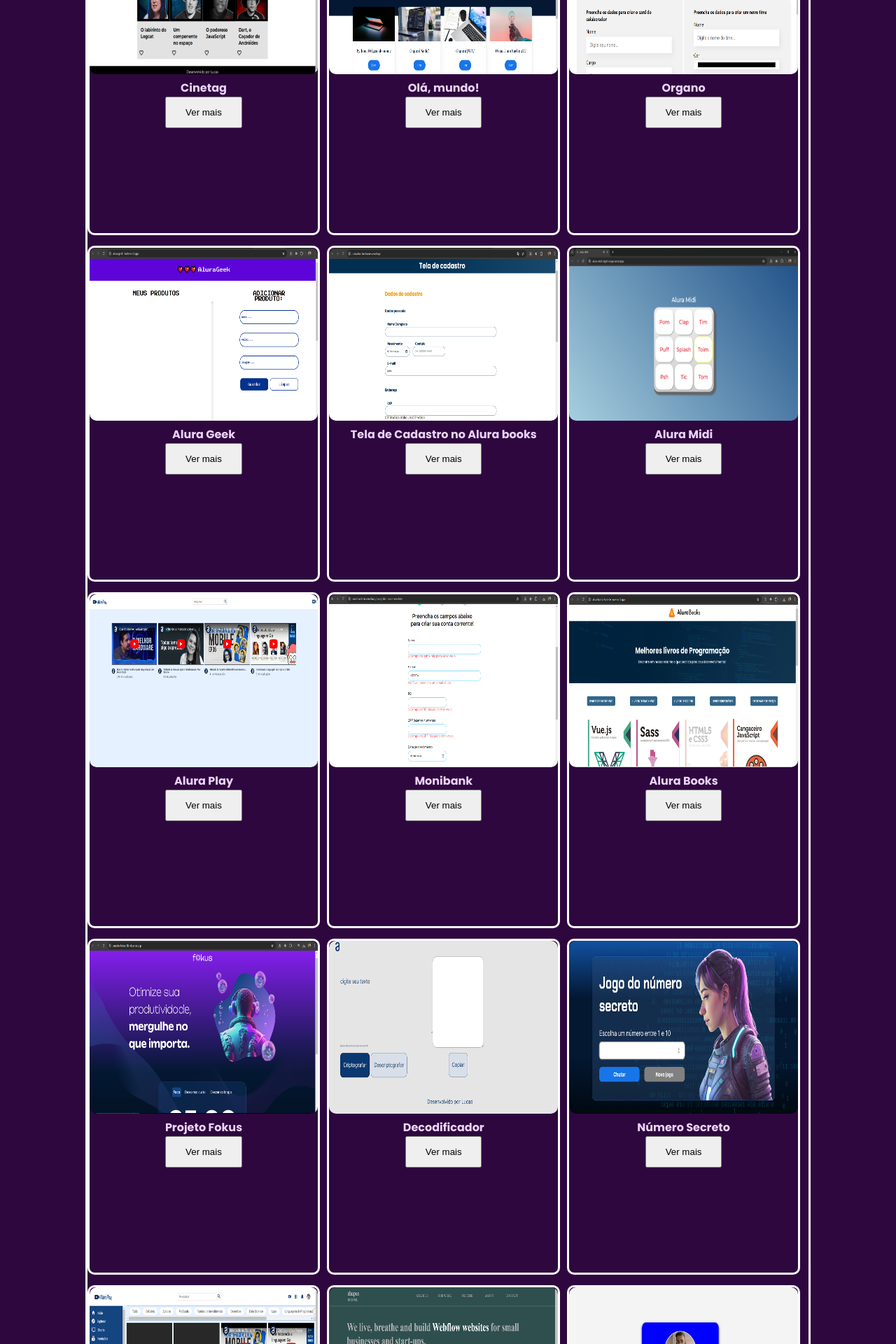
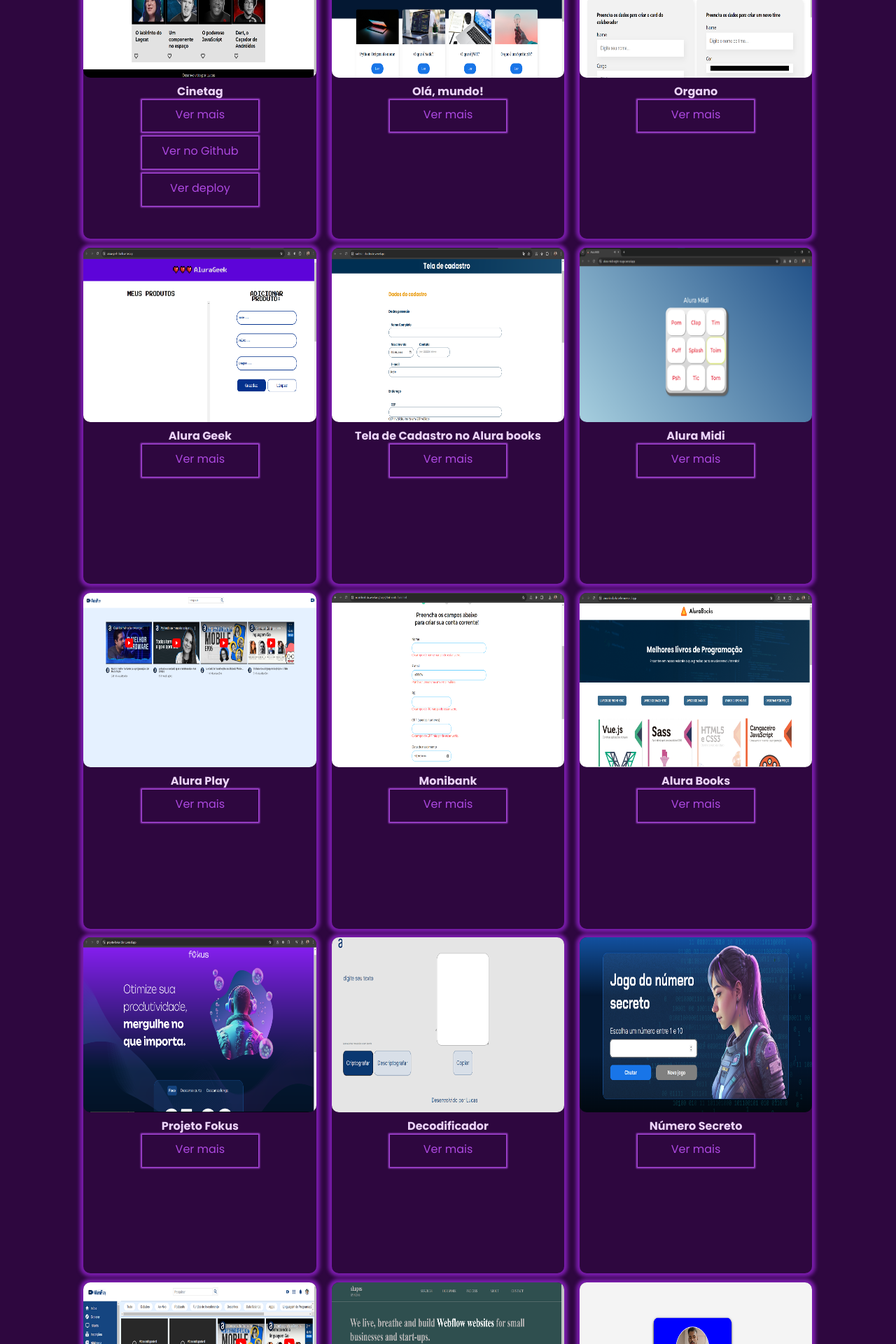
Before and after one commit to luckfer7/lucas.dev.mywebsite, a React (Vite) app: page /meusprojetos in a window 1280 px wide. Shown: the part 260-2180 px from the top of the page at 70% size. Built offline with nearby package versions, Linux system fonts and the light colour scheme.

Commit message:
botoes e ancoras

```diff
--- a/src/Paginas/PagMeusProjetos/index.css
+++ b/src/Paginas/PagMeusProjetos/index.css
@@ -1,21 +1,24 @@
 .container__projetos {
-    width: 81%;
+    width: 83%;
     height: 80%;
-    border:3px solid white;
+    /* border:3px solid white; */
+    /* box-shadow: 0 0 5px 5px var(--cor-two); */
     margin: 0 auto;
     box-sizing: border-box;
     display: flex;
     flex-wrap: wrap;
-    gap: 10px;
 }
 
 .projetos {
     width: 26vw;
     height: 60vh;
-    border:3px solid white;
-    margin-top: 5px;
+    /* border:3px solid white; */
+    margin: 2em;
     border-radius: 10px;
     text-align: center;
+    box-shadow: 0 0 5px 5px var(--cor-one);
+    margin: 0 auto;
+    margin-top: 0.8em;
 }
 
 img {
@@ -24,7 +27,34 @@
     border-radius: 10px;
 }
 
+.ContainerBtns {
+    width: 100%;
+    height: 40%;
+    display: flex;
+    flex-direction: column;
+    align-items: center;
+    gap: 7px;
+}
+
 button {
     cursor: pointer;
     padding: 1em 2em;
+    width: 50%;
+    background: none;
+    outline: 0;
+    border: none;
+    box-shadow: 0 0 2px 2px var(--cor-two);
+    color: var(--cor-two);
+    font-size: 16px;
+    font-family: 'Poppins';
+    padding: 0.5em 0.5em 0.8em 0.5em;
 }
+
+.ancoras {
+    width: 50%;
+    text-decoration: none;
+    /* border: 1px solid var(--cor-two); */
+    box-shadow: 0 0 2px 2px var(--cor-two);
+    padding: 0.5em 0.5em 0.8em 0.5em;
+    color: var(--cor-two);
+}
--- a/src/Paginas/PagMeusProjetos/index.jsx
+++ b/src/Paginas/PagMeusProjetos/index.jsx
@@ -1,6 +1,5 @@
 
 import './index.css';
-
 import cinetag from './imgs-portifolio/imgs-portifolio/img-cinetag.png';
 import OlaMundo from './imgs-portifolio/imgs-portifolio/img-ola-mundo.png';
 import Organo from './imgs-portifolio/imgs-portifolio/img-organo.png';
@@ -16,117 +15,175 @@
 import OutroAluraPlay from './imgs-portifolio/imgs-portifolio/alura_play_img.png';
 import WebPage from './imgs-portifolio/imgs-portifolio/webpage_img.png';
 import ProfileCard from './imgs-portifolio/imgs-portifolio/profileCard_img.png';
-
+import ModalZoom from '../../componentes/ModalZoom';
+import { useState } from 'react';
 
 function MeusProjetos () {
+
+    const [modalOpen, setModalOpen] = useState(false);
+    const [modalImage, setModalImage] = useState('');
+
+    function openModal (image) {
+        setModalImage(image);
+        setModalOpen(true);
+        console.log("Imagem setada:", image);
+    }
+
+    function closeModal () {
+        setModalOpen(false);
+    }
+
     return (
         <>
             <div className="container__projetos">
                 <div className='projetos'>
                     <img src={cinetag} alt="" />
                     <h4>Cinetag</h4>
-                    <button>Ver mais</button>
+                    <div className='ContainerBtns'>
+                        <button onClick={() => openModal(cinetag)} >Ver mais</button>
+                        <a className='ancoras' href="">Ver no Github</a>
+                        <a className='ancoras' href="">Ver deploy</a>
+                    </div>
                 </div>
 
                 <div className='projetos'>
                     <img src={OlaMundo} alt="" />
                     <h4>Olá, mundo!</h4>
-                    <button>Ver mais</button>
-
+                    <div className='ContainerBtns'>
+                         <button onClick={() => openModal(OlaMundo)} >Ver mais</button>
+                    </div>
                 </div>
 
                 <div className='projetos'>
                     <img src={Organo} alt="" />
                     <h4>Organo</h4>
-                    <button>Ver mais</button>
+                    <div className='ContainerBtns'>
+                        <button onClick={() => openModal(Organo)} >Ver mais</button>
+                    </div>
+
 
                 </div>
 
                 <div className='projetos'>
                     <img src={AluraGeek} alt="" />
                     <h4>Alura Geek</h4>
-                    <button>Ver mais</button>
+                    <div className='ContainerBtns'>
+                        <button onClick={() => openModal(AluraGeek)} >Ver mais</button>
+                    </div>
+
 
                 </div>
 
                 <div className='projetos'>
                     <img src={CadastroAluraBooks} alt="" />
                     <h4>Tela de Cadastro no Alura books</h4>
-                    <button>Ver mais</button>
+                    <div className='ContainerBtns'>
+                        <button onClick={() => openModal(CadastroAluraBooks)} >Ver mais</button>
+                    </div>
 
                 </div>
 
                 <div className='projetos'>
                     <img src={AluraMidi} alt="" />
                     <h4>Alura Midi</h4>
-                    <button>Ver mais</button>
+                    <div className='ContainerBtns'>
+                        <button onClick={() => openModal(AluraMidi)} >Ver mais</button>
+                    </div>
+
 
                 </div>
 
                 <div className='projetos'>
                     <img src={AluraPlay} alt="" />
                     <h4>Alura Play</h4>
-                    <button>Ver mais</button>
+                    <div className='ContainerBtns'>
+                        <button onClick={() => openModal(AluraPlay)} >Ver mais</button>
+                    </div>
+
 
                 </div>
 
                 <div className='projetos'>
                     <img src={Monibank} alt="" />
                     <h4>Monibank</h4>
-                    <button>Ver mais</button>
+                    <div className='ContainerBtns'>
+                        <button onClick={() => openModal(Monibank)} >Ver mais</button>
+                    </div>
+
 
                 </div>
 
                 <div className='projetos'>
                     <img src={AluraBooks} alt="" />
                     <h4>Alura Books</h4>
-                    <button>Ver mais</button>
+                    <div className='ContainerBtns'>
+                        <button onClick={() => openModal(AluraBooks)} >Ver mais</button>
+                    </div>
+
 
                 </div>
 
                 <div className='projetos'>
                     <img src={ProjetoFokus} alt="" />
                     <h4>Projeto Fokus</h4>
-                    <button>Ver mais</button>
-
+                    <div className='ContainerBtns'>
+                        <button onClick={() => openModal(ProjetoFokus)} >Ver mais</button>
+                    </div>
                 </div>
 
                 <div className='projetos'>
                     <img src={Decodificador} alt="" />
                     <h4>Decodificador</h4>
-                    <button>Ver mais</button>
+                    <div className='ContainerBtns'>
+                        <button onClick={() => openModal(Decodificador)}>Ver mais</button>
+                    </div>
+
 
                 </div>
 
                 <div className='projetos'>
                     <img src={NumeroSecreto} alt="" />
                     <h4>Número Secreto</h4>
-                    <button>Ver mais</button>
+                    <div className='ContainerBtns'>
+                        <button  onClick={() => openModal(NumeroSecreto)}>Ver mais</button>
+                    </div>
+
 
                 </div>
 
                 <div className='projetos'>
                     <img src={OutroAluraPlay} alt="" />
                     <h4>Alura Play</h4>
-                    <button>Ver mais</button>
+                    <div className='ContainerBtns'>
+                        <button onClick={() => openModal(OutroAluraPlay)} >Ver mais</button>
+                    </div>
 
                 </div>
 
                 <div className='projetos'>
                     <img src={WebPage} alt="" />
                     <h4>Web Page</h4>
-                    <button>Ver mais</button>
+                    <div className='ContainerBtns'>
+                        <button onClick={() => openModal(WebPage)} >Ver mais</button>
+                    </div>
+
 
                 </div>
 
                 <div className='projetos'>
                     <img src={ProfileCard} alt="" />
                     <h4>Profile Card</h4>
-                    <button>Ver maiskkkkk</button>
+                    <div className='ContainerBtns'>
+                        <button onClick={() => openModal(ProfileCard)} >Ver mais</button>
+                    </div>
+
 
                 </div>
 
             </div>
+
+            {modalOpen && <ModalZoom image={modalImage} closeModal={closeModal} />}
+
         </>
     )
 }
--- /dev/null
+++ b/src/componentes/ModalZoom/index.css
@@ -0,0 +1,8 @@
+dialog {
+    margin: 0 auto;
+    width: 100%;
+    height: 90vh;
+    border: 3px solid;
+    margin-top: 2em;
+    border-radius: 10px;
+}
--- /dev/null
+++ b/src/componentes/ModalZoom/index.jsx
@@ -0,0 +1,33 @@
+import { useEffect, useRef } from "react";
+import './index.css';
+
+function ModalZoom ({image, closeModal}) {
+
+    const dialogRef = useRef(null);
+
+    useEffect (() => {
+        if (dialogRef.current) {
+            dialogRef.current.showModal();
+        }
+    }, []);
+
+    const handleClose = () => {
+        if (dialogRef.current) {
+            dialogRef.current.close();
+        }
+
+        closeModal();
+    }
+
+    return (
+
+        <dialog ref={dialogRef} onClose={handleClose}>
+            <div>
+                <button onClick={handleClose} style={{ float: 'right' }}>X</button>
+                <img src={image} alt="Zoomed" style={{ width: '100%', height: 'auto' }} />
+            </div>
+        </dialog>
+    );
+}
+
+export default ModalZoom;
```
